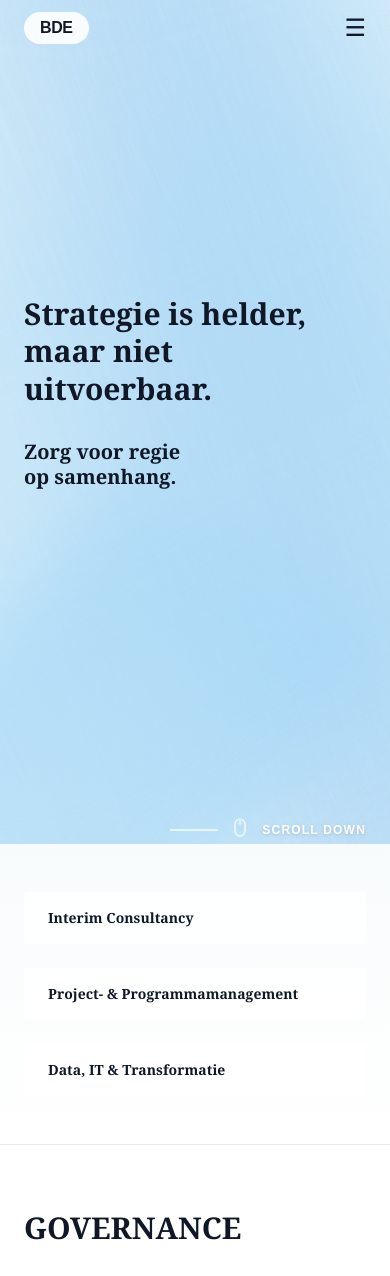
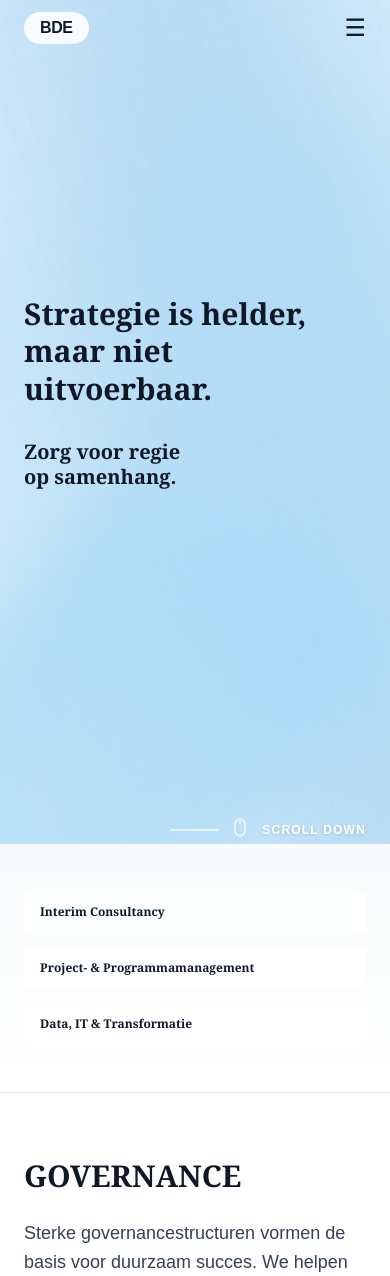
Before and after one commit to TinoiDam/bde-consulting.com, a Next.js app: page / in a window 390 px wide. Shown: the top 1276 px of the page. Built offline with nearby package versions, Linux system fonts and the light colour scheme.

Commit message:
Fix specialisaties responsiveness - stack on mobile, horizontal on tablet+, responsive text and spacing

```diff
--- a/app/page.tsx
+++ b/app/page.tsx
@@ -118,22 +118,22 @@ export default function Home() {
       {/* Specialisaties Section */}
       <section className="py-12 md:py-16 lg:py-20 bg-gradient-to-b from-[#f8fbfc] to-white border-b border-gray-200">
         <div className="max-w-7xl mx-auto px-6 w-full">
-          {/* Mobile: Vertical, Desktop: Horizontal */}
-          <div className="flex flex-col md:flex-row md:justify-between md:items-center gap-6 md:gap-8">
-            <div className="bg-white/80 backdrop-blur-sm px-6 py-4 rounded-sm inline-block">
-              <p className="text-sm sm:text-base md:text-lg font-serif font-bold text-gray-900 whitespace-nowrap">
+          {/* Mobile: Stack, Desktop: Horizontal */}
+          <div className="flex flex-col sm:flex-row sm:justify-between sm:items-center gap-4 sm:gap-6 md:gap-8">
+            <div className="bg-white/80 backdrop-blur-sm px-4 sm:px-6 py-3 sm:py-4 rounded-sm flex-1 sm:flex-none">
+              <p className="text-xs sm:text-sm md:text-base lg:text-lg font-serif font-bold text-gray-900">
                 Interim Consultancy
               </p>
             </div>
 
-            <div className="bg-white/80 backdrop-blur-sm px-6 py-4 rounded-sm inline-block">
-              <p className="text-sm sm:text-base md:text-lg font-serif font-bold text-gray-900 whitespace-nowrap">
+            <div className="bg-white/80 backdrop-blur-sm px-4 sm:px-6 py-3 sm:py-4 rounded-sm flex-1 sm:flex-none">
+              <p className="text-xs sm:text-sm md:text-base lg:text-lg font-serif font-bold text-gray-900">
                 Project- &amp; Programmamanagement
               </p>
             </div>
 
-            <div className="bg-white/80 backdrop-blur-sm px-6 py-4 rounded-sm inline-block">
-              <p className="text-sm sm:text-base md:text-lg font-serif font-bold text-gray-900 whitespace-nowrap">
+            <div className="bg-white/80 backdrop-blur-sm px-4 sm:px-6 py-3 sm:py-4 rounded-sm flex-1 sm:flex-none">
+              <p className="text-xs sm:text-sm md:text-base lg:text-lg font-serif font-bold text-gray-900">
                 Data, IT &amp; Transformatie
               </p>
             </div>
```
